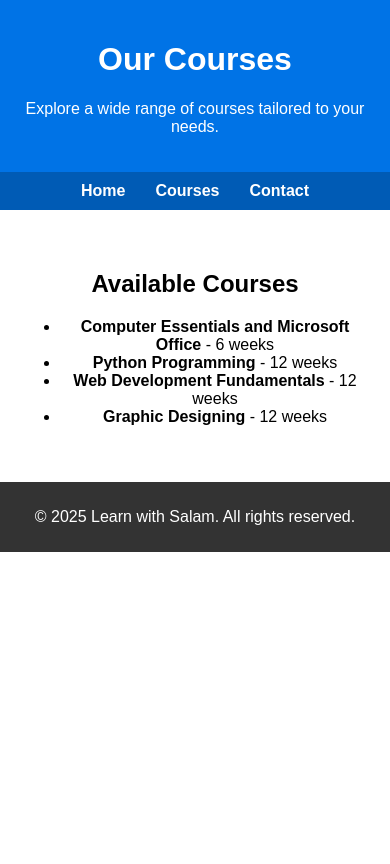
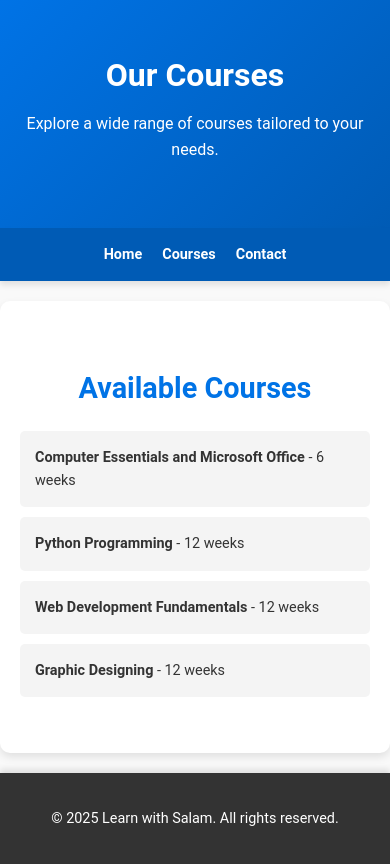
Before and after one commit to jjsalam/learnwithsalam, a plain HTML site: page courses.html in a window 390 px wide. Drawn offline with Linux system fonts and the light colour scheme.

Commit message:
Update styles.css

```diff
--- a/styles.css
+++ b/styles.css
@@ -1,41 +1,137 @@
+/* General Body Styling */
 body {
-    font-family: Arial, sans-serif;
+    font-family: 'Roboto', sans-serif;
     margin: 0;
     padding: 0;
+    line-height: 1.6;
+    color: #333;
+    background-color: #f9f9f9;
 }
+
+/* Header Styling */
 header {
-    background: #0073e6;
+    background: linear-gradient(135deg, #0073e6, #005bb5);
     color: white;
-    padding: 20px 0;
     text-align: center;
+    padding: 50px 20px;
+    box-shadow: 0 4px 6px rgba(0, 0, 0, 0.1);
 }
+header h1 {
+    font-size: 2.5rem;
+    margin: 0;
+}
+header p {
+    font-size: 1.2rem;
+    margin-top: 10px;
+}
+
+/* Navigation Bar */
 nav {
-    background: #005bb5;
-    color: white;
     display: flex;
     justify-content: center;
-    padding: 10px;
+    background: #005bb5;
+    padding: 15px 0;
+    box-shadow: 0 4px 6px rgba(0, 0, 0, 0.1);
 }
 nav a {
     color: white;
     text-decoration: none;
-    margin: 0 15px;
     font-weight: bold;
+    margin: 0 20px;
+    font-size: 1rem;
+    transition: color 0.3s;
 }
 nav a:hover {
+    color: #ffdd57;
     text-decoration: underline;
 }
+
+/* Section Styling */
 section {
-    padding: 20px;
+    padding: 40px 20px;
+    margin: 20px auto;
+    max-width: 900px;
+    background: white;
+    border-radius: 10px;
+    box-shadow: 0 4px 8px rgba(0, 0, 0, 0.1);
 }
-.welcome, .courses, .contact {
-    margin: 20px auto;
-    max-width: 800px;
+section h2 {
+    font-size: 2rem;
+    color: #0073e6;
+    margin-bottom: 20px;
     text-align: center;
 }
+section p {
+    font-size: 1.1rem;
+    margin: 10px 0;
+    text-align: center;
+}
+section ul {
+    list-style-type: none;
+    padding: 0;
+}
+section ul li {
+    background: #f4f4f4;
+    margin: 10px 0;
+    padding: 15px;
+    border-radius: 5px;
+    font-size: 1rem;
+    transition: background 0.3s;
+}
+section ul li:hover {
+    background: #0073e6;
+    color: white;
+}
+
+/* Footer Styling */
 footer {
     background: #333;
     color: white;
     text-align: center;
-    padding: 10px 0;
+    padding: 20px 0;
+    margin-top: 20px;
+    box-shadow: 0 -4px 6px rgba(0, 0, 0, 0.1);
 }
+footer p {
+    font-size: 0.9rem;
+}
+
+/* Buttons (Optional for Future Use) */
+button {
+    display: inline-block;
+    padding: 10px 20px;
+    color: white;
+    background: #0073e6;
+    border: none;
+    border-radius: 5px;
+    font-size: 1rem;
+    cursor: pointer;
+    transition: background 0.3s, transform 0.2s;
+}
+button:hover {
+    background: #005bb5;
+    transform: scale(1.05);
+}
+
+/* Responsive Design */
+@media (max-width: 768px) {
+    header h1 {
+        font-size: 2rem;
+    }
+    header p {
+        font-size: 1rem;
+    }
+    nav a {
+        margin: 0 10px;
+        font-size: 0.9rem;
+    }
+    section h2 {
+        font-size: 1.8rem;
+    }
+    section p {
+        font-size: 1rem;
+    }
+    section ul li {
+        font-size: 0.9rem;
+    }
+}
```
